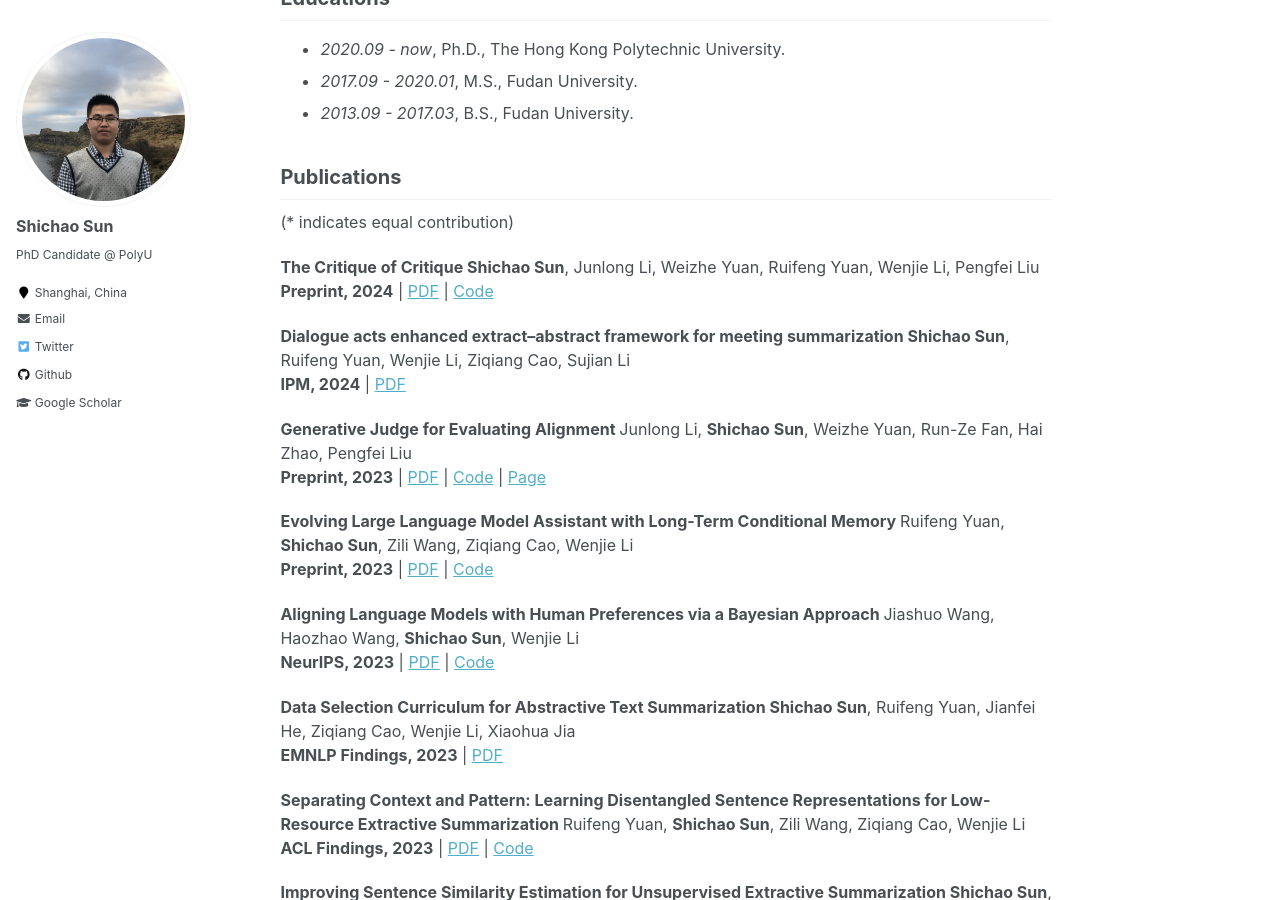
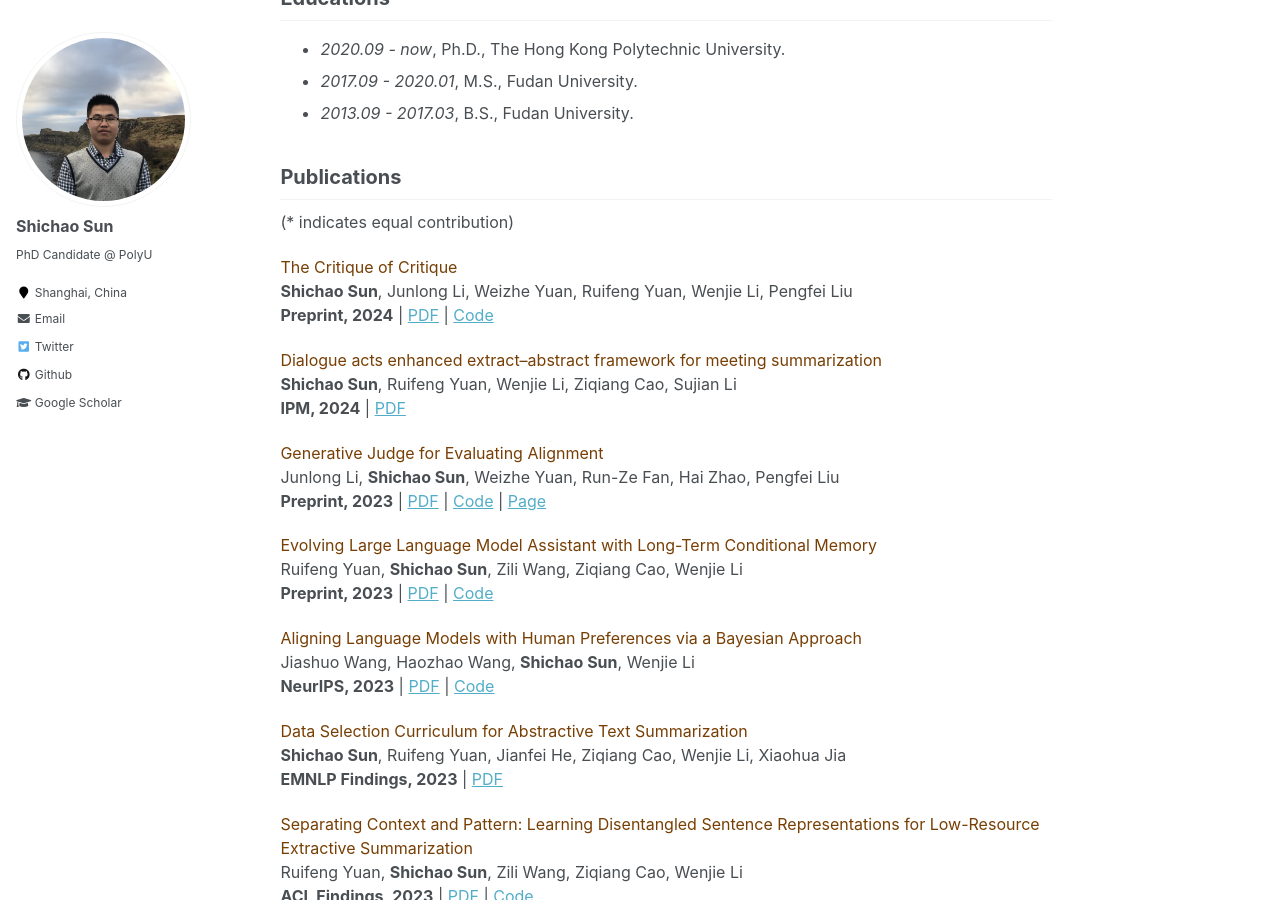
Before and after one commit to ShichaoSun/ShichaoSun.github.io, a Jekyll site: the page built from _pages/about.md, in a window 1280 px wide and 900 px high, scrolled down 406 px. Built offline with Jekyll 4.4.1, drawn with Linux system fonts in a browser that asks for light colours.

Commit message:
change font color

```diff
--- a/_pages/about.md
+++ b/_pages/about.md
@@ -30,92 +30,92 @@
 (* indicates equal contribution)
 
 <div class='paper-box-text' markdown="1">
-<strong color="#783F04">The Critique of Critique
-</strong>
+<font color="#783F04" weight="bond">The Critique of Critique
+</font>
 **Shichao Sun**, Junlong Li, Weizhe Yuan, Ruifeng Yuan, Wenjie Li, Pengfei Liu\\
 **Preprint, 2024** |  [PDF](https://arxiv.org/abs/2401.04518) | [Code](https://github.com/GAIR-NLP/MetaCritique)
 </div>
 
 <div class='paper-box-text' markdown="1">
-<strong color="#783F04">Dialogue acts enhanced extract–abstract framework for meeting summarization
-</strong>
+<font color="#783F04" weight="bond">Dialogue acts enhanced extract–abstract framework for meeting summarization
+</font>
 **Shichao Sun**, Ruifeng Yuan, Wenjie Li, Ziqiang Cao, Sujian Li\\
 **IPM, 2024** |  [PDF](https://www.sciencedirect.com/science/article/abs/pii/S0306457323003722)
 </div>
 
 <div class='paper-box-text' markdown="1">
-<strong color="#783F04">Generative Judge for Evaluating Alignment
-</strong>
+<font color="#783F04" weight="bond">Generative Judge for Evaluating Alignment
+</font>
 Junlong Li, **Shichao Sun**, Weizhe Yuan, Run-Ze Fan, Hai Zhao, Pengfei Liu \\
 **Preprint, 2023** |  [PDF](https://arxiv.org/abs/2310.05470) | [Code](https://github.com/GAIR-NLP/auto-j) | [Page](https://gair-nlp.github.io/auto-j/)
 </div>
 
 <div class='paper-box-text' markdown="1">
-<strong color="#783F04">Evolving Large Language Model Assistant with Long-Term Conditional Memory
-</strong>
+<font color="#783F04" weight="bond">Evolving Large Language Model Assistant with Long-Term Conditional Memory
+</font>
 Ruifeng Yuan, **Shichao Sun**, Zili Wang, Ziqiang Cao, Wenjie Li\\
 **Preprint, 2023** |  [PDF](https://arxiv.org/abs/2312.17257) | [Code](https://github.com/RuifengYuan/Evolving-LLM-Assistant-with-Long-Term-Conditional-Memory)
 </div>
 
 <div class='paper-box-text' markdown="1">
-<strong color="#783F04">Aligning Language Models with Human Preferences via a Bayesian Approach
-</strong>
+<font color="#783F04" weight="bond">Aligning Language Models with Human Preferences via a Bayesian Approach
+</font>
 Jiashuo Wang, Haozhao Wang, **Shichao Sun**, Wenjie Li\\
 **NeurIPS, 2023** |  [PDF](https://arxiv.org/abs/2310.05782) | [Code](https://github.com/wangjs9/aligned-dpm)
 </div>
 
 <div class='paper-box-text' markdown="1">
-<strong color="#783F04">Data Selection Curriculum for Abstractive Text Summarization
-</strong>
+<font color="#783F04" weight="bond">Data Selection Curriculum for Abstractive Text Summarization
+</font>
 **Shichao Sun**, Ruifeng Yuan, Jianfei He, Ziqiang Cao, Wenjie Li, Xiaohua Jia\\
 **EMNLP Findings, 2023** |  [PDF](https://aclanthology.org/2023.findings-emnlp.537/)
 </div>
 
 <div class='paper-box-text' markdown="1">
-<strong color="#783F04">Separating Context and Pattern: Learning Disentangled Sentence Representations for Low-Resource Extractive Summarization
-</strong>
+<font color="#783F04" weight="bond">Separating Context and Pattern: Learning Disentangled Sentence Representations for Low-Resource Extractive Summarization
+</font>
 Ruifeng Yuan, **Shichao Sun**, Zili Wang, Ziqiang Cao, Wenjie Li\\
 **ACL Findings, 2023** |  [PDF](https://aclanthology.org/2023.findings-acl.479/) | [Code](https://github.com/RuifengYuan/Distangled-Ext-Sum)
 </div>
 
 <div class='paper-box-text' markdown="1">
-<strong color="#783F04">Improving Sentence Similarity Estimation for Unsupervised Extractive Summarization
-</strong>
+<font color="#783F04" weight="bond">Improving Sentence Similarity Estimation for Unsupervised Extractive Summarization
+</font>
 **Shichao Sun**, Ruifeng Yuan, Wenjie Li, Sujian Li \\
 **ICASSP, 2023** |  [PDF](https://ieeexplore.ieee.org/abstract/document/10096137/) | [Code](https://github.com/ShichaoSun/SS4Sum)
 </div>
 
 <div class='paper-box-text' markdown="1">
-<strong color="#783F04">Empirical Analysis of Beam Search Curse and Search Errors with Model Errors in Neural Machine Translation
-</strong>
+<font color="#783F04" weight="bond">Empirical Analysis of Beam Search Curse and Search Errors with Model Errors in Neural Machine Translation
+</font>
 Jianfei He, **Shichao Sun**, Xiaohua Jia, Wenjie Li \\
 **EAMT, 2023** |  [PDF](https://aclanthology.org/2023.eamt-1.10/)
 </div>
 
 <div class='paper-box-text' markdown="1">
-<strong color="#783F04">Rethinking the framework constructed by counterfactual functional model
-</strong>
+<font color="#783F04" weight="bond">Rethinking the framework constructed by counterfactual functional model
+</font>
 Chao Wang, Linfang Liu, **Shichao Sun**, Wei Wang \\
 **Applied Intelligence, 2022** |  [PDF](https://link.springer.com/article/10.1007/s10489-022-03161-8)
 </div>
 
 <div class='paper-box-text' markdown="1">
-<strong color="#783F04">Alleviating Exposure Bias via Contrastive Learning for Abstractive Text Summarization
-</strong>
+<font color="#783F04" weight="bond">Alleviating Exposure Bias via Contrastive Learning for Abstractive Text Summarization
+</font>
 **Shichao Sun**, Wenjie Li \\
 **arXiv, 2021** |  [PDF](https://arxiv.org/abs/2108.11846) | [Code](https://github.com/ShichaoSun/ConAbsSum)
 </div>
 
 <div class='paper-box-text' markdown="1">
-<strong color="#783F04">A Goal-Driven Tree-Structured Neural Model for Math Word Problems
-</strong>
+<font color="#783F04" weight="bond">A Goal-Driven Tree-Structured Neural Model for Math Word Problems
+</font>
 Zhipeng Xie\*, **Shichao Sun**\*\\
 **IJCAI, 2019** |  [PDF](https://www.ijcai.org/proceedings/2019/0736.pdf) | [Code](https://github.com/ShichaoSun/math_seq2tree)
 </div>
 
 <div class='paper-box-text' markdown="1">
-<strong color="#783F04">BiLSTM-Based Models for Metaphor Detection
-</strong>
+<font color="#783F04" weight="bond">BiLSTM-Based Models for Metaphor Detection
+</font>
 **Shichao Sun**, Zhipeng Xie \\
 **NLPCC, 2017** |  [PDF](https://link.springer.com/chapter/10.1007/978-3-319-73618-1_36) | [Code](https://github.com/ShichaoSun/metaphor)
 </div>
```
